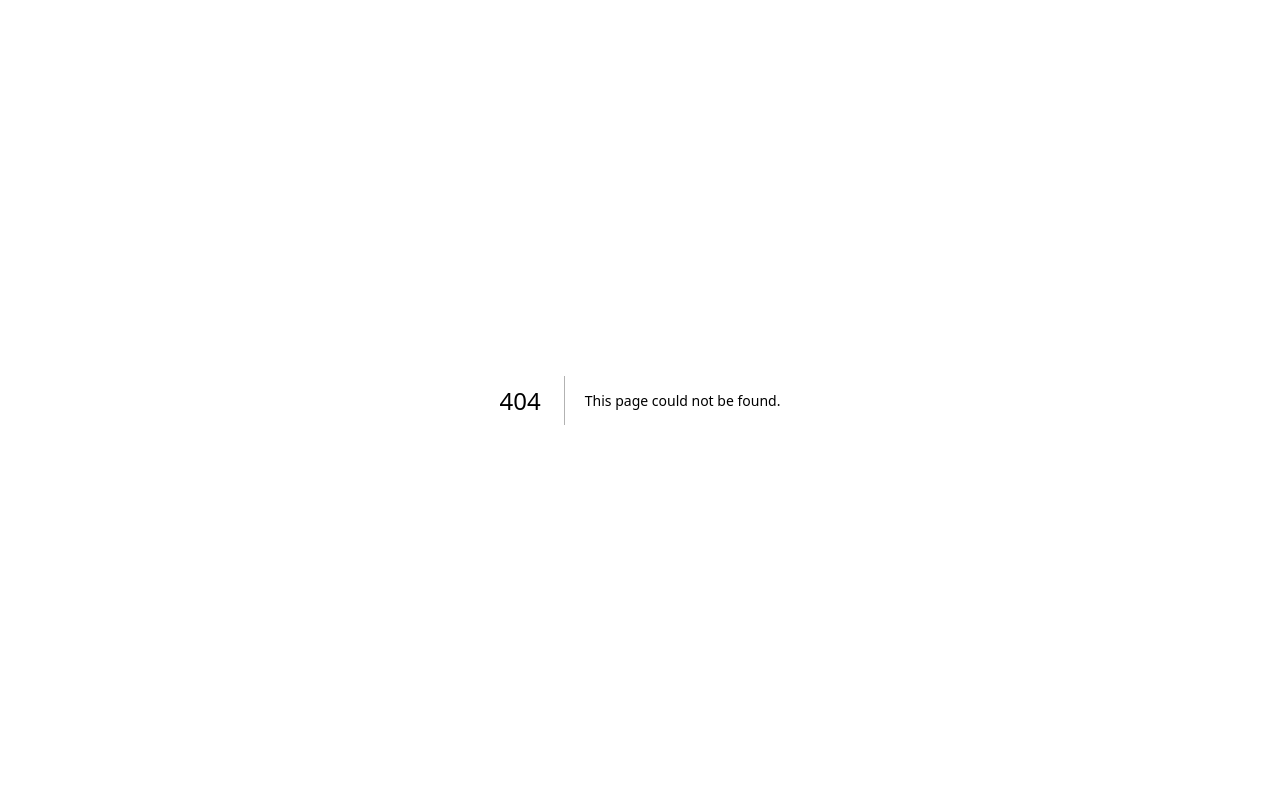
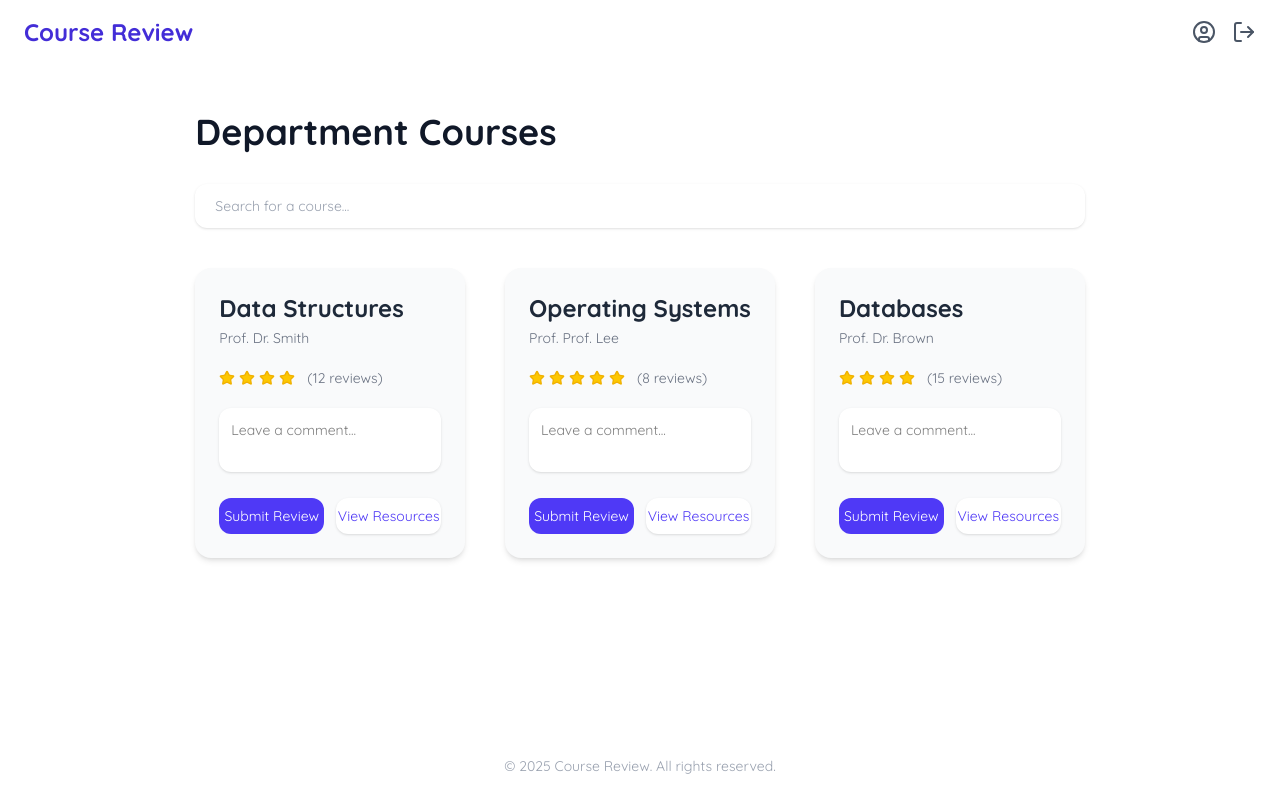
Before and after one commit to abdalla661/course-review, a Next.js app: page /home in a window 1280 px wide. Before the commit this address had no page. Built offline with nearby package versions, Linux system fonts and the light colour scheme.

Commit message:
added the home UI

```diff
--- /dev/null
+++ b/app/(pages)/home/page.js
@@ -0,0 +1,155 @@
+"use client";
+
+import React, { useState } from "react";
+import Image from "next/image";
+import { UserCircle, LogOut, Star } from "lucide-react";
+
+export default function Home() {
+  const [search, setSearch] = useState("");
+  const [expandedCourse, setExpandedCourse] = useState(null);
+  const [activeTab, setActiveTab] = useState("notes");
+
+  const dummyCourses = [
+    { name: "Data Structures", professor: "Dr. Smith", rating: 4.2, reviews: 12 },
+    { name: "Operating Systems", professor: "Prof. Lee", rating: 4.5, reviews: 8 },
+    { name: "Databases", professor: "Dr. Brown", rating: 3.9, reviews: 15 },
+  ];
+
+  const dummyResources = {
+    notes: ["Midterm Summary.pdf", "Lecture Notes Week 1.docx"],
+    exams: ["Final Exam 2023.pdf", "Midterm 2022.docx"],
+  };
+
+  const filteredCourses = dummyCourses.filter((course) =>
+    course.name.toLowerCase().includes(search.toLowerCase())
+  );
+
+  return (
+    <div className="min-h-screen flex flex-col bg-white">
+      {/* Navbar */}
+      <header className="bg-white">
+        <div className="max-w-7xl mx-auto px-6 py-4 flex justify-between items-center">
+          <div className="flex items-center gap-3">
+            {/* <Image src="/logo.svg" alt="Course Review Logo" width={40} height={40} /> */}
+            <span className="text-2xl font-semibold text-indigo-700">Course Review</span>
+          </div>
+          <div className="flex items-center gap-4 text-gray-600">
+            <UserCircle className="w-6 h-6" />
+            <LogOut className="w-6 h-6 cursor-pointer hover:text-red-500 transition" />
+          </div>
+        </div>
+      </header>
+
+      {/* Main Content */}
+      <main className="flex-grow max-w-7xl mx-auto px-6 py-12">
+        <h1 className="text-4xl font-bold text-gray-900 mb-8">Department Courses</h1>
+
+        {/* Search */}
+        <input
+          type="text"
+          placeholder="Search for a course..."
+          value={search}
+          onChange={(e) => setSearch(e.target.value)}
+          className="w-full mb-10 px-5 py-3 rounded-xl shadow-sm focus:ring-2 focus:ring-indigo-400 focus:outline-none text-sm placeholder-gray-400"
+        />
+
+        {/* Course Cards */}
+        <div className="grid grid-cols-1 sm:grid-cols-2 lg:grid-cols-3 gap-10">
+          {filteredCourses.map((course, index) => (
+            <div
+              key={index}
+              className="bg-gray-50 p-6 rounded-2xl shadow-md hover:shadow-lg transition-all space-y-5"
+            >
+              <div>
+                <h3 className="text-2xl font-semibold text-gray-800">{course.name}</h3>
+                <p className="text-sm text-gray-500 mt-1">Prof. {course.professor}</p>
+              </div>
+
+              <div className="flex items-center gap-1 text-yellow-500">
+                {[...Array(Math.round(course.rating))].map((_, i) => (
+                  <Star key={i} className="w-4 h-4 fill-yellow-400" />
+                ))}
+                <span className="text-sm text-gray-500 ml-2">({course.reviews} reviews)</span>
+              </div>
+
+              <textarea
+                placeholder="Leave a comment..."
+                className="w-full p-3 rounded-xl text-sm bg-white shadow-sm focus:ring-2 focus:ring-indigo-300 focus:outline-none resize-none"
+                rows={2}
+              />
+
+              <div className="flex gap-3">
+                <button className="w-1/2 bg-indigo-600 text-white py-2 rounded-xl text-sm font-medium hover:bg-indigo-700 transition">
+                  Submit Review
+                </button>
+                <button
+                  className="w-1/2 bg-white text-indigo-600 py-2 rounded-xl text-sm font-medium shadow-sm hover:bg-indigo-50 transition"
+                  onClick={() =>
+                    setExpandedCourse(expandedCourse === index ? null : index)
+                  }
+                >
+                  {expandedCourse === index ? "Hide Resources" : "View Resources"}
+                </button>
+              </div>
+
+              {expandedCourse === index && (
+                <div className="mt-6">
+                  {/* Tabs */}
+                  <div className="flex gap-6 mb-4">
+                    {["notes", "exams"].map((tab) => (
+                      <button
+                        key={tab}
+                        onClick={() => setActiveTab(tab)}
+                        className={`text-sm font-medium pb-1 transition-all ${
+                          activeTab === tab
+                            ? "text-indigo-600 border-b-2 border-indigo-600"
+                            : "text-gray-400 border-b-2 border-transparent"
+                        }`}
+                      >
+                        {tab === "notes" ? "Notes" : "Past Exams"}
+                      </button>
+                    ))}
+                  </div>
+
+                  {/* Resource List */}
+                  <ul className="space-y-3 mb-4">
+                    {dummyResources[activeTab].map((file, i) => (
+                      <li
+                        key={i}
+                        className="bg-white rounded-xl px-4 py-3 shadow-sm text-sm text-gray-700"
+                      >
+                        📄 {file}
+                      </li>
+                    ))}
+                  </ul>
+
+                  {/* Upload */}
+                  <div className="bg-white rounded-xl shadow-sm p-4">
+                    <p className="text-sm font-medium text-gray-700 mb-3">
+                      Upload a new {activeTab === "notes" ? "note" : "exam"}:
+                    </p>
+                    <input
+                      type="file"
+                      className="w-full bg-gray-50 text-sm p-2 rounded-xl focus:outline-none focus:ring-2 focus:ring-indigo-300"
+                      accept=".pdf,.doc,.docx"
+                    />
+                    <button className="w-full mt-4 bg-indigo-600 text-white py-2 rounded-xl text-sm font-medium hover:bg-indigo-700 transition">
+                      Submit for Approval
+                    </button>
+                  </div>
+                </div>
+              )}
+            </div>
+          ))}
+        </div>
+      </main>
+
+      {/* Footer */}
+      <footer className="bg-white mt-12">
+        <div className="max-w-7xl mx-auto px-6 py-6 text-center text-sm text-gray-400">
+          &copy; {new Date().getFullYear()} Course Review. All rights reserved.
+        </div>
+      </footer>
+    </div>
+  );
+}
--- a/components/sections/LogIn.js
+++ b/components/sections/LogIn.js
@@ -4,17 +4,55 @@ import React, { useState } from "react";
 import { Mail, Lock } from "lucide-react";
 import InputField from "../atoms/InputField";
 import AuthCard from "../atoms/AuthCard";
-import { useRouter } from "next/navigation"; // Updated import for Next.js 13+
+import { useRouter } from "next/navigation";
+import { loginValidationSchema } from "@/schemas/loginSchema";
+import { z } from "zod";
 
 const LogInSection = () => {
   const [email, setEmail] = useState("");
   const [password, setPassword] = useState("");
+  const [errors, setErrors] = useState({});
+  const [loading, setLoading] = useState(false);
 
   const router = useRouter();
 
-  const handleSubmit = (e) => {
+  const handleSubmit = async (e) => {
     e.preventDefault();
-    // Handle login logic here
+    setErrors({});
+
+    const result = loginValidationSchema.safeParse({ email, password });
+
+    if (!result.success) {
+      const formErrors = {};
+      result.error.errors.forEach((err) => {
+        if (err.path[0] === "email") formErrors.email = err.message;
+        if (err.path[0] === "password") formErrors.password = err.message;
+      });
+      setErrors(formErrors);
+      return;
+    }
+
+    setLoading(true);
+
+    try {
+      const res = await fetch("/api/login", {
+        method: "POST",
+        headers: { "Content-Type": "application/json" },
+        body: JSON.stringify({ email, password }),
+      });
+
+      const data = await res.json();
+
+      if (!res.ok) {
+        setErrors({ general: data.message || "Login failed. Please try again." });
+      } else {
+        router.push("/dashboard");
+      }
+    } catch (err) {
+      setErrors({ general: "Something went wrong. Please try again." });
+    } finally {
+      setLoading(false);
+    }
   };
 
   return (
@@ -28,6 +66,7 @@ const LogInSection = () => {
             onChange={(e) => setEmail(e.target.value)}
             icon={<Mail className="h-5 w-5 text-gray-400" />}
             placeholder="you@example.com"
+            error={errors.email}
           />
 
           <InputField
@@ -37,16 +76,21 @@ const LogInSection = () => {
             onChange={(e) => setPassword(e.target.value)}
             icon={<Lock className="h-5 w-5 text-gray-400" />}
             placeholder="••••••••"
+            error={errors.password}
           />
 
+          {errors.general && (
+            <p className="text-sm text-red-500 text-center">{errors.general}</p>
+          )}
+
           <div className="flex items-center justify-between">
-            <div className="flex items-center">
+            <label className="flex items-center text-sm text-gray-700">
               <input
                 type="checkbox"
-                className="h-4 w-4 text-indigo-600 focus:ring-indigo-500 border-gray-300 rounded"
+                className="h-4 w-4 text-indigo-600 focus:ring-indigo-500 border-gray-300 rounded mr-2"
               />
-              <label className="ml-2 block text-sm text-gray-700">Remember me</label>
-            </div>
+              Remember me
+            </label>
             <a href="#" className="text-sm font-medium text-indigo-600 hover:text-indigo-500">
               Forgot password?
             </a>
@@ -54,14 +98,15 @@ const LogInSection = () => {
 
           <button
             type="submit"
-            className="w-full flex justify-center py-2 px-4 border border-transparent rounded-lg shadow-sm text-sm font-medium text-white bg-indigo-600 hover:bg-indigo-700 focus:outline-none focus:ring-2 focus:ring-offset-2 focus:ring-indigo-500"
+            disabled={loading}
+            className="w-full flex justify-center py-2 px-4 border border-transparent rounded-lg shadow-sm text-sm font-medium text-white bg-indigo-600 hover:bg-indigo-700 focus:outline-none focus:ring-2 focus:ring-offset-2 focus:ring-indigo-500 disabled:opacity-50"
           >
-            Sign in
+            {loading ? "Signing in..." : "Sign in"}
           </button>
         </form>
 
         <p className="text-center text-sm text-gray-600">
-          Don't have an account?{" "}
+          Don’t have an account?{" "}
           <button
             onClick={() => router.push("/signup")}
             className="font-medium text-indigo-600 hover:text-indigo-500"
--- /dev/null
+++ b/lib/validations/loginSchema.js
@@ -0,0 +1,6 @@
+import { z } from "zod";
+
+export const loginValidationSchema = z.object({
+  email: z.string().email("Enter a valid email"),
+  password: z.string().min(8, "Password must be at least 8 characters"),
+});
```
